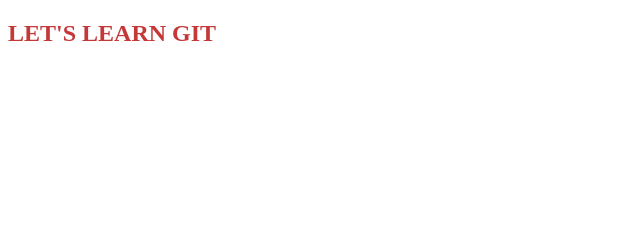
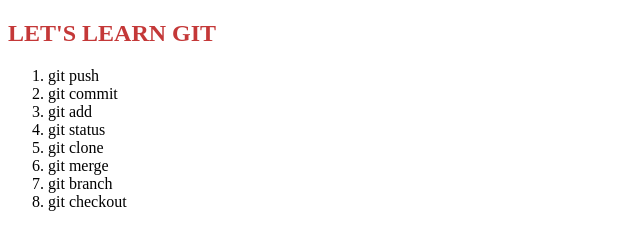
Before and after one commit to namruthahari/Sample-Git-Repo, a plain HTML site: page index.html in a window 1280 px wide. Shown: the whole page, without its empty margins (0-640 px from the left). Drawn offline with Linux system fonts and the light colour scheme.

Commit message:
Added a list

```diff
--- a/index.html
+++ b/index.html
@@ -11,6 +11,16 @@
         LET'S LEARN GIT
         </font>
     </h2>
+    <ol>
+        <li>git push</li>
+        <li>git commit</li>
+        <li>git add</li>
+        <li>git status</li>
+        <li>git clone</li>
+        <li>git merge</li>
+        <li>git branch</li>
+        <li>git checkout</li>
+    </ol>
 
 </body>
 </html>
```
